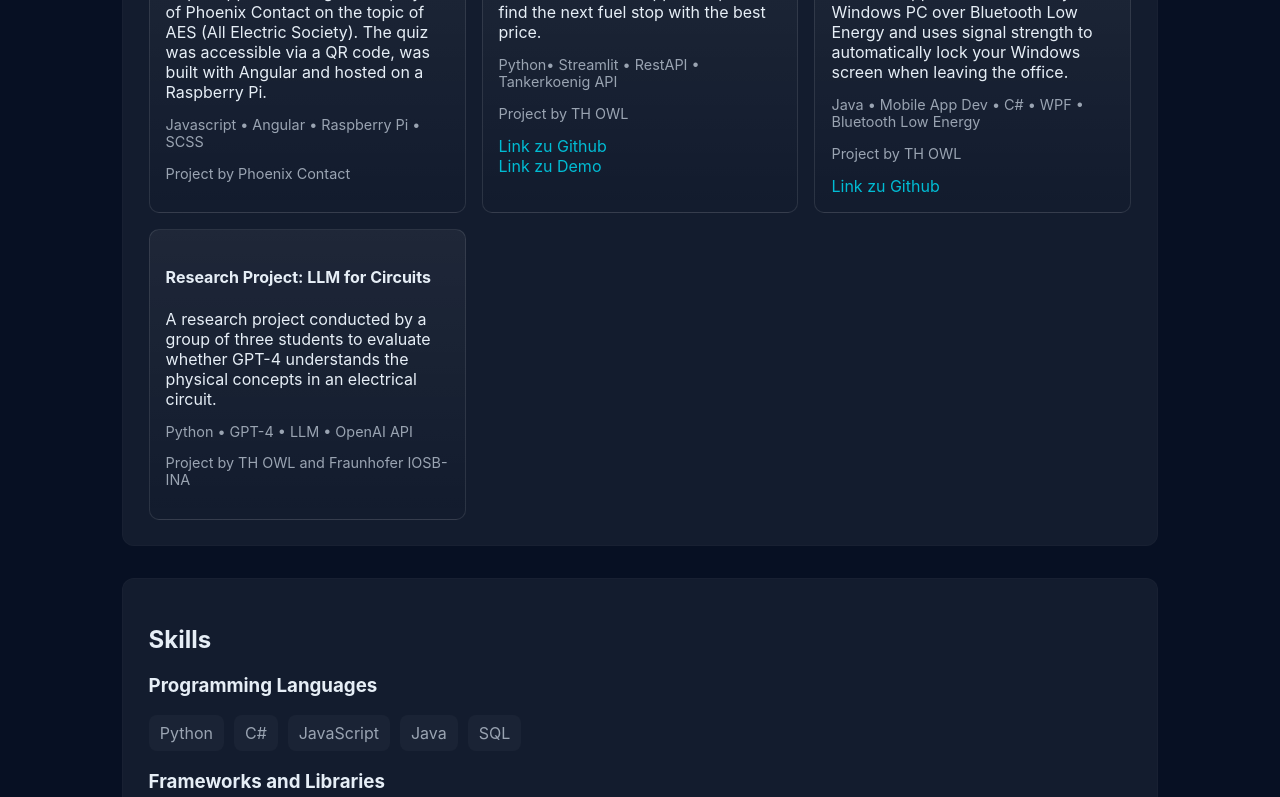
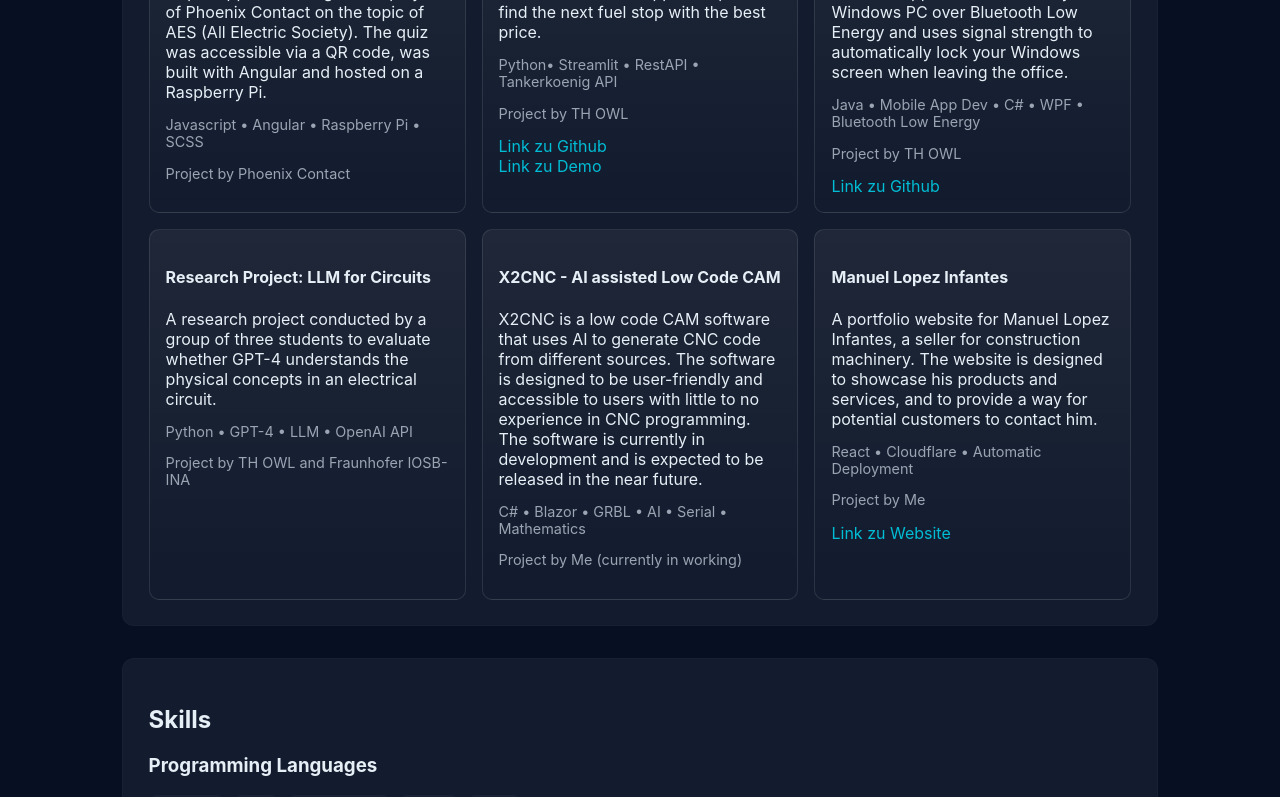
Before and after one commit to alwinsiemens-datascientist/portfolio, a React (Vite) app: page / in a window 1280 px wide. Shown: the part 2816-3613 px from the top of the page. Built offline with nearby package versions, Linux system fonts and the light colour scheme; the HTML template or start-up script is replaced by a standard one.

Commit message:
updated projectinfos

```diff
--- a/src/components/Projects.jsx
+++ b/src/components/Projects.jsx
@@ -32,7 +32,7 @@ export default function Projects() {
             messages, ICS Generation and reminders.
           </p>
           <p className="muted">Javascript • React Native • JSON • Expo</p>
-          <p className="muted">Project by Me</p>
+          <p className="muted">Project by Me (currently in working)</p>
         </article>
 
         <article className="card">
@@ -75,6 +75,26 @@ export default function Projects() {
           <p className="muted">Python • GPT-4 • LLM • OpenAI API </p>
           <p className="muted">Project by TH OWL and Fraunhofer IOSB-INA</p>
         </article>
+
+        <article className="card">
+          <h4>X2CNC - AI assisted Low Code CAM</h4>
+          <p>
+            X2CNC is a low code CAM software that uses AI to generate CNC code from different sources. The software is designed to
+            be user-friendly and accessible to users with little to no experience in CNC programming. The software is currently in development and is expected to be released in the near future.
+          </p>
+          <p className="muted">C# • Blazor • GRBL • AI • Serial • Mathematics</p>
+          <p className="muted">Project by Me (currently in working)</p>
+        </article>
+
+         <article className="card">
+          <h4>Manuel Lopez Infantes</h4>
+          <p>
+            A portfolio website for Manuel Lopez Infantes, a seller for construction machinery. The website is designed to showcase his products and services, and to provide a way for potential customers to contact him.
+          </p>
+          <p className="muted">React • Cloudflare • Automatic Deployment</p>
+          <p className="muted">Project by Me</p>
+          <a href="https://manuel-lopez-infantes.de/" target="_blank">Link zu Website</a>
+        </article>
       </div>
     </section>
   )
```
